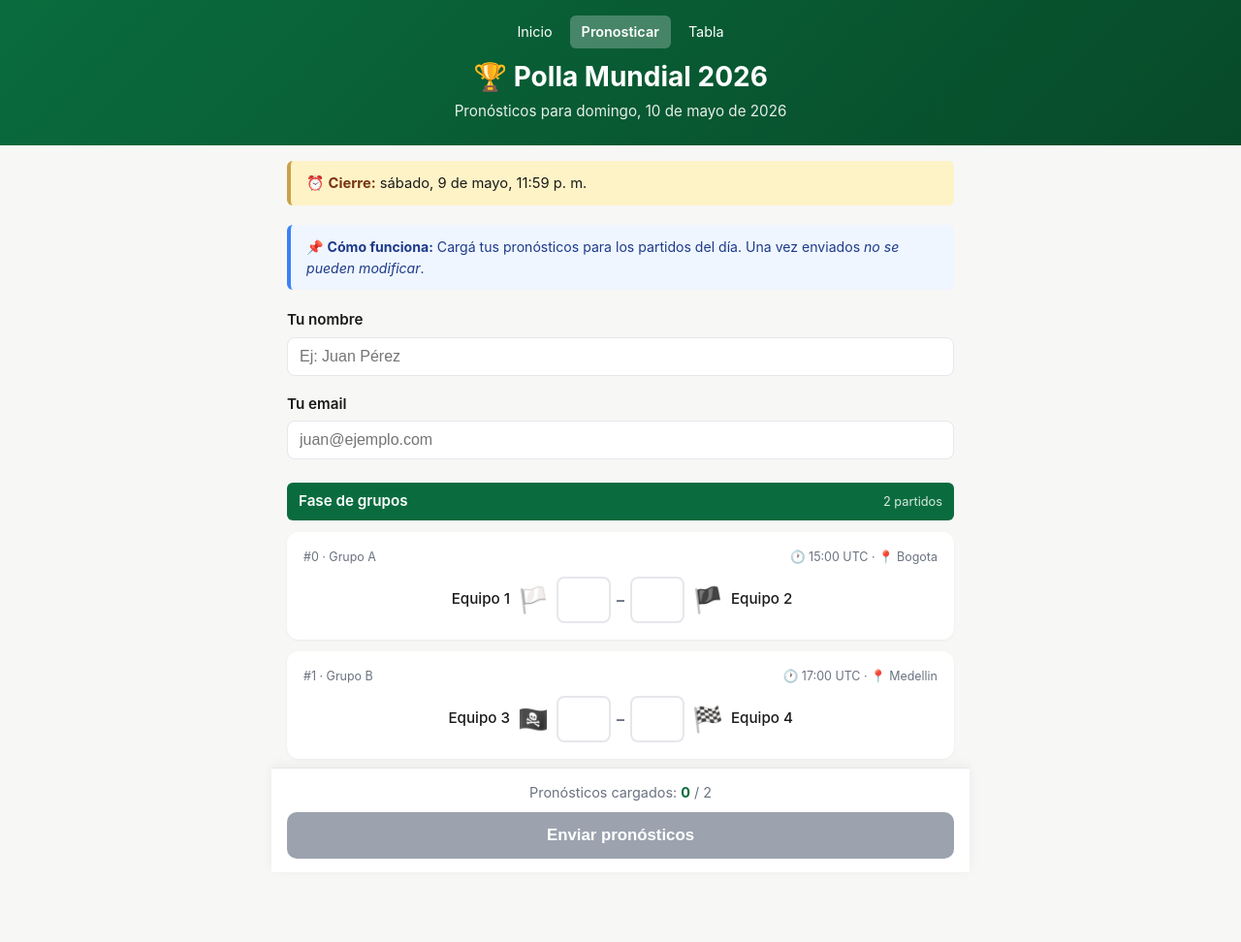
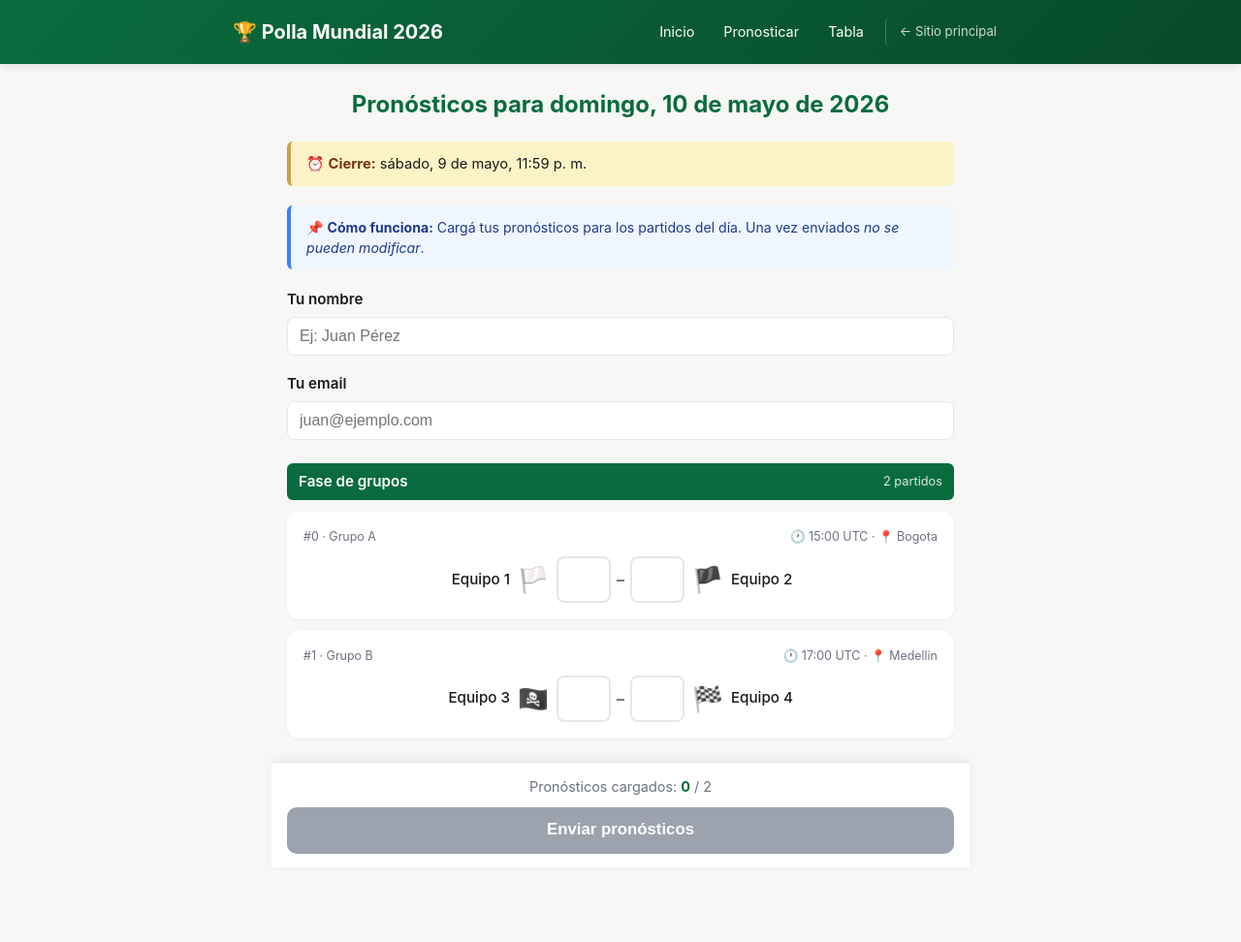
Before and after one commit to rmorantovar/rmorantovar.github.io, a Jekyll site: the page built from polla/form.html, in a window 1280 px wide. Shown: the whole page at 97% size. Built offline with Jekyll 4.4.1, drawn with Linux system fonts in a browser that asks for light colours; after the commit the page ends 951 px from its top, so only the background shows below that.

Commit message:
Update form.html

```diff
--- a/polla/form.html
+++ b/polla/form.html
@@ -33,30 +33,68 @@ sitemap: false
     padding-bottom: 60px;
   }
 
-  header {
-    background: linear-gradient(135deg, var(--green), var(--green-dark));
+  .polla-header {
+  background: linear-gradient(135deg, #0a6c3e, #074a29);
   color: white;
-    padding: 16px 16px 24px;
+  padding: 16px 24px;
+  box-shadow: 0 2px 8px rgba(0,0,0,0.1);
+}
+.polla-header-inner {
+  max-width: 800px;
+  margin: 0 auto;
+  display: flex;
+  flex-wrap: wrap;
+  align-items: center;
+  justify-content: space-between;
+  gap: 12px;
+}
+.polla-header h1 {
+  margin: 0;
+  font-size: 1.25rem;
+  font-weight: 700;
+}
+.polla-header h1 a {
+  color: white;
+  text-decoration: none;
+}
+.polla-nav {
+  display: flex;
+  gap: 6px;
+  flex-wrap: wrap;
+  align-items: center;
+}
+.polla-nav a {
+  color: white;
+  text-decoration: none;
+  padding: 6px 12px;
+  border-radius: 6px;
+  font-size: 0.9rem;
+  transition: background 0.15s;
+}
+.polla-nav a:hover { background: rgba(255,255,255,0.15); }
+.polla-nav a.back {
+  opacity: 0.8;
+  font-size: 0.82rem;
+  border-left: 1px solid rgba(255,255,255,0.3);
+  padding-left: 14px;
+  margin-left: 4px;
+}
+
+/* Bloque de info del día (lo que antes estaba en el header) */
+.day-info {
+  max-width: 800px;
+  margin: 0 auto;
+  padding: 24px 16px 0;
   text-align: center;
 }
-  header h1 { font-size: 1.75rem; margin-bottom: 4px; }
-  header p { opacity: 0.9; font-size: 0.95rem; }
-  .polla-nav {
-    display: flex; flex-wrap: wrap; gap: 6px;
-    justify-content: center; align-items: center;
-    margin-bottom: 8px;
+.day-info h2 {
+  color: #0a6c3e;
+  margin: 0 0 4px 0;
+  font-size: 1.5rem;
 }
-  .polla-nav a {
-    color: white; text-decoration: none;
-    padding: 6px 12px; border-radius: 6px;
-    font-size: 0.9rem; transition: background 0.15s;
-  }
-  .polla-nav a:hover { background: rgba(255,255,255,0.15); }
-  .polla-nav a.active { background: rgba(255,255,255,0.25); font-weight: 600; }
-  .polla-nav a.back {
-    opacity: 0.8; font-size: 0.82rem;
-    border-left: 1px solid rgba(255,255,255,0.3);
-    padding-left: 14px; margin-left: 4px;
+.day-info p {
+  color: #6b7280;
+  margin: 0;
 }
 
   main { max-width: 720px; margin: 0 auto; padding: 16px; }
@@ -272,15 +310,21 @@ sitemap: false
 </head>
 <body>
 
-<header>
+<header class="polla-header">
+  <div class="polla-header-inner">
+    <h1><a href="/polla/">🏆 Polla Mundial 2026</a></h1>
     <nav class="polla-nav">
       <a href="/polla/">Inicio</a>
-    <a href="/polla/form/" class="active">Pronosticar</a>
+      <a href="/polla/form/">Pronosticar</a>
       <a href="/polla/tabla/">Tabla</a>
+      <a href="/" class="back">← Sitio principal</a>
     </nav>
-  <h1>🏆 Polla Mundial 2026</h1>
-  <p id="day-label">Cargando partidos...</p>
+  </div>
 </header>
+
+<div class="day-info">
+  <h2 id="day-label">Cargando partidos...</h2>
+</div>
 
 <main>
 
```
Lines whose indentation alone changed are shown as unchanged.
